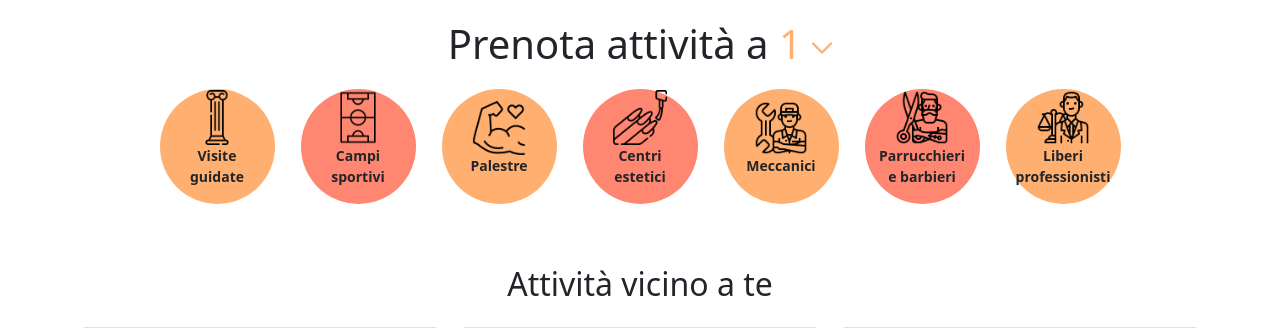
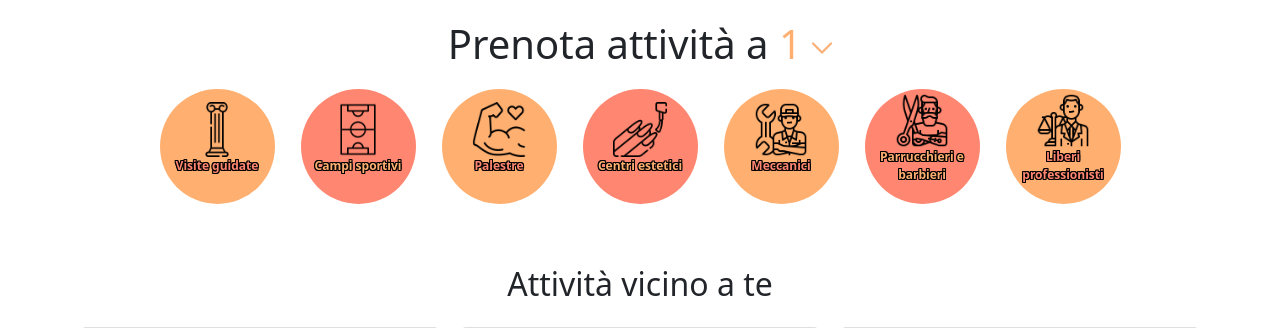
Before and after one commit to frncp/InQueue, a Flask app: page /1 in a window 1280 px wide. Shown: the part 45-373 px from the top of the page. Run offline with Flask 2, Linux system fonts and the light colour scheme; data that the repository does not hold is empty; some libraries are stand-ins or nearby versions.

Commit message:
/index completed per davvero sta volta

```diff
--- a/static/css/style.css
+++ b/static/css/style.css
@@ -7,17 +7,18 @@
     display: inline-block;
     border-radius: 50%;
     margin: 13px;
-    font-size: 14px;
+    font-size: 12px;
     font-weight: 300;
     text-align: center;
     cursor: pointer;
     background-color: #ffb071ff;
     position: relative;
-    transition: transform .2s;
 }
 
 .homepage-circle-container p {
+    color: #ff8670ff;
     font-weight: bold;
+    text-shadow: 1px 0 0 #000, -1px 0 0 #000, 0 1px 0 #000, 0 -1px 0 #000, 1px 1px #000, -1px -1px 0 #000, 1px -1px 0 #000, -1px 1px 0 #000;
 }
 
 .homepage-circle-container:hover {
@@ -26,6 +27,10 @@
 
 .homepage-circle-container:nth-child(even) {
     background-color: #ff8670ff;
+}
+
+.homepage-circle-container:nth-child(even) p {
+    color: #ffb071ff;
 }
 
 .circle-img {
--- a/templates/index.html
+++ b/templates/index.html
@@ -14,9 +14,7 @@ a
 {% block main %}
 
 <!-- DA FARE
-SIZE CARD
-ALLINEARE BOTTONE VEDI ALTRO
-EFFETTO CARD HOVER
+aggiungere <a href> alle card (?)
 -->
 
 <div class="city_container">
```
